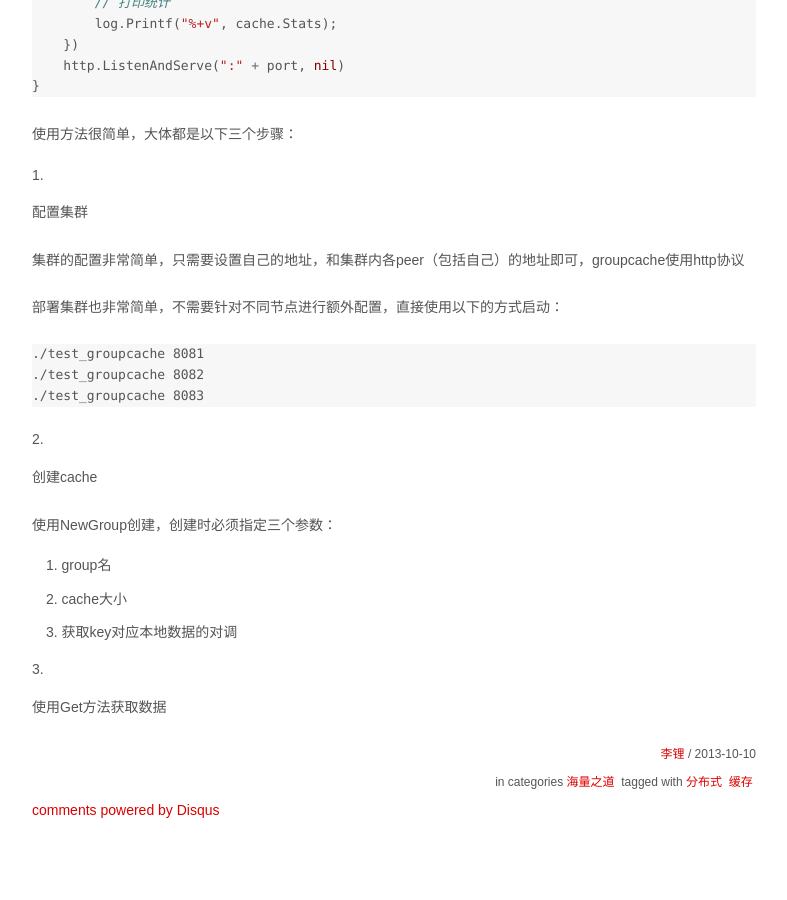
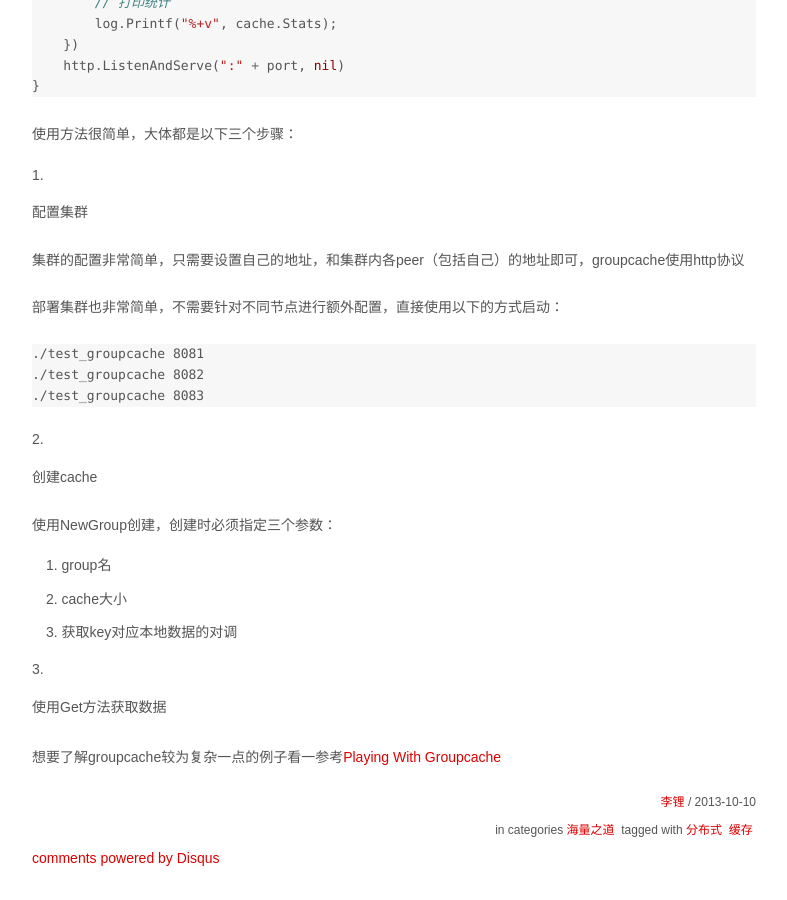
Before and after one commit to lilee/lilee.github.com, a Jekyll site: the page built from _posts/2013-10-10-groupcache.md, in a window 1280 px wide and 900 px high, scrolled down 2726 px. Shown: the whole window, without its empty margins (246-1033 px from the left). Built offline with Jekyll 4.4.1, drawn with Linux system fonts in a browser that asks for light colours; some web fonts are replaced; comment, search, counter and statistics services are not loaded; before the commit the page ends 3578 px from its top, so only the background shows below that.

Commit message:
add extern sample

```diff
--- a/_posts/2013-10-10-groupcache.md
+++ b/_posts/2013-10-10-groupcache.md
@@ -134,3 +134,5 @@ func main() {
    3. 获取key对应本地数据的对调
 
 3. 使用Get方法获取数据
+
+想要了解groupcache较为复杂一点的例子看一参考[Playing With Groupcache](http://www.capotej.com/blog/2013/07/28/playing-with-groupcache/)
```
